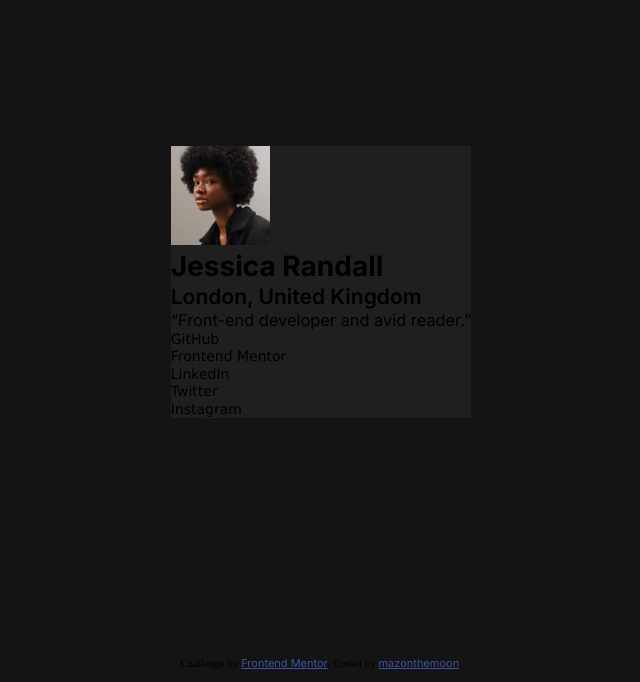
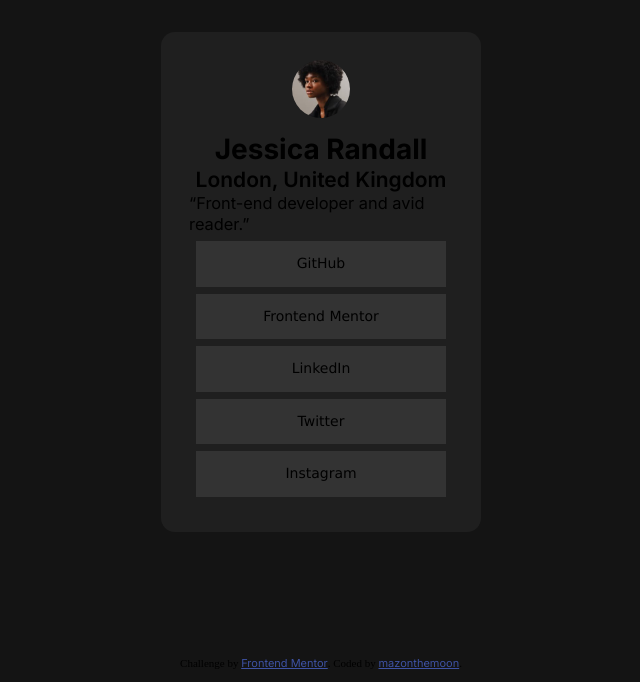
Before and after one commit to MazontheMoon/frontendmentor-social-links-profile, a plain HTML site: page index.html in a window 1280 px wide. Shown: the part 118-800 px from the top of the page, without its empty margins (319-959 px from the left). Drawn offline with Linux system fonts and the light colour scheme.

Commit message:
style: Set image and button styles
Initial layout for figcaption image and list of link buttons

```diff
--- a/style.css
+++ b/style.css
@@ -79,6 +79,30 @@ Page variables
     display: flex;
     flex-flow: column nowrap;
     justify-content: center;
+    align-items: center;
+    padding: 2rem;
+    border-radius: 1rem;
+  }
+
+  figure {
+    display: grid;
+    place-items: center;
+    padding-bottom: 1rem;
+  }
+
+  figure img {
+    border-radius: 50%;
+  }
+
+  ul {
+    width: 100%;
+  }
+
+  ul li {
+    margin: 0.5rem;
+    padding: 1rem;
+    background-color: var(--col-button);
+    text-align: center;
   }
 
   /*===============
```
